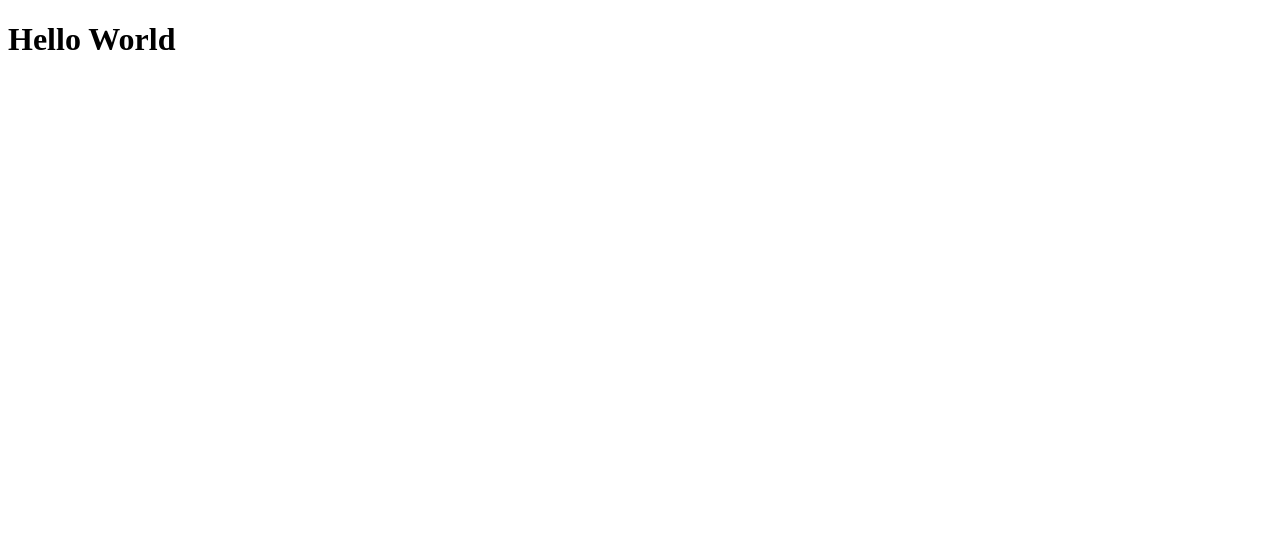
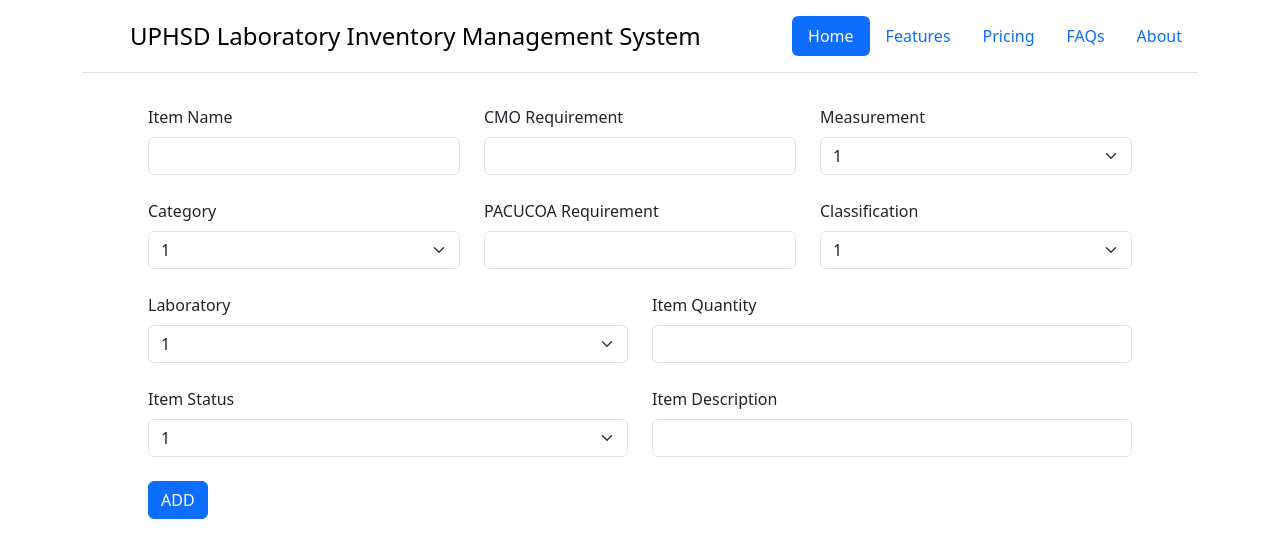
Before and after one commit to vncebrmjo/Capstone-Project, a Flask app: page / in a window 1280 px wide. Before the commit the part shown is almost empty. Shown: the top 558 px of the page. Run offline with Flask 3, Linux system fonts and the light colour scheme.

Commit message:
add inventory UI and header

```diff
--- a/app.py
+++ b/app.py
@@ -3,7 +3,7 @@
 app = Flask(__name__)
 
 @app.route("/")
-def hello_world():
+def home_page():
     return render_template('home.html')
 
 if  __name__ == "__main__":
--- a/templates/home.html
+++ b/templates/home.html
@@ -1,58 +1,130 @@
-<!DOCTYPE html>
-<html>
+<!doctype html>
+<html lang="en">
   <head>
-<title>Home </title>
+    <meta charset="utf-8">
+    <meta name="viewport" content="width=device-width, initial-scale=1">
+    <title>Homepage</title>
+    <link href="https://cdn.jsdelivr.net/npm/bootstrap@5.3.2/dist/css/bootstrap.min.css" rel="stylesheet" integrity="sha384-T3c6CoIi6uLrA9TneNEoa7RxnatzjcDSCmG1MXxSR1GAsXEV/Dwwykc2MPK8M2HN" crossorigin="anonymous">
   </head>
   <body>
+
+    <div class="container">
+    <header class="d-flex flex-wrap justify-content-center py-3 mb-4 border-bottom">
+      <a href="/" class="d-flex align-items-center mb-3 mb-md-0 me-md-auto link-body-emphasis text-decoration-none">
+        <svg class="bi me-2" width="40" height="32"><use xlink:href="#bootstrap"/></svg>
+        <span class="fs-4">UPHSD Laboratory Inventory Management System</span>
+      </a>
+
+      <ul class="nav nav-pills">
+        <li class="nav-item"><a href="#" class="nav-link active" aria-current="page">Home</a></li>
+        <li class="nav-item"><a href="#" class="nav-link">Features</a></li>
+        <li class="nav-item"><a href="#" class="nav-link">Pricing</a></li>
+        <li class="nav-item"><a href="#" class="nav-link">FAQs</a></li>
+        <li class="nav-item"><a href="#" class="nav-link">About</a></li>
+      </ul>
+    </header>
+  </div>
+
+    <form class="mx-auto p-2" style="width: 1000px;">
      <!--
-<p>
-  AUAGHGAUWGHGAHG
+  <div class="mb-3">
+    <label class="form-label">Item Name</label>
+    <input type="text" class="form-control" name="item_name">
+
+    <label class="form-label">Category</label>
+    <input type="text" class="form-control" name="item_name">
+
+
+  <button type="submit" class="btn btn-primary">ADD</button>
+      -->
+<div class="row">
+  <div class="col">
+    <label class="form-label">Item Name</label>
+    <input type="text" class="form-control">
+  </div>
+  <div class="col">
+    <label class="form-label">CMO Requirement</label>
+    <input type="text" class="form-control">
+  </div>
+  <div class="col">
+    <label class="form-label">Measurement</label>
+     <select class="form-select" id="floatingSelect">
+    <option selected>1</option>
+    <option value="1">2</option>
+    <option value="2">3</option>
+    <option value="3">N/A</option>
+  </select>
+  </div>
+</div>
+
       <br>
-Wow, a lot of protein, sir
+
+      <div class="row">
+  <div class="col">
+    <label class="form-label">Category</label>
+     <select class="form-select" id="floatingSelect">
+    <option selected>1</option>
+    <option value="1">2</option>
+    <option value="2">3</option>
+    <option value="3">N/A</option>
+  </select>
+  </div>
+  <div class="col">
+    <label class="form-label">PACUCOA Requirement</label>
+    <input type="text" class="form-control">
+  </div>
+  <div class="col">
+    <label class="form-label">Classification</label>
+     <select class="form-select" id="floatingSelect">
+    <option selected>1</option>
+    <option value="1">2</option>
+    <option value="2">3</option>
+    <option value="3">N/A</option>
+  </select>
+  </div>
+</div>
+
       <br>
-Let's go to the gym, buddy!
 
-Let's go to the gym, buddy!
+      <div class="row">
+<div class="col">
+    <label class="form-label">Laboratory</label>
+     <select class="form-select" id="floatingSelect">
+    <option selected>1</option>
+    <option value="1">2</option>
+    <option value="2">3</option>
+    <option value="3">N/A</option>
+  </select>
+  </div>
+        <div class="col">
+    <label class="form-label">Item Quantity</label>
+    <input type="text" class="form-control">
+  </div>
 
-Let's go to the gym, buddy!
+      </div>
 
-Unless they will know my power
        <br>
-I need more bullets!
-I need more bullets!
-I need more bullets!
-I need more bullets!
+
+      <div class="row">
+<div class="col">
+    <label class="form-label">Item Status</label>
+     <select class="form-select" id="floatingSelect">
+    <option selected>1</option>
+    <option value="1">2</option>
+    <option value="2">3</option>
+    <option value="3">N/A</option>
+  </select>
+  </div>
+        <div class="col">
+    <label class="form-label">Item Description</label>
+    <input type="text" class="form-control">
+  </div>
+
+      </div>
  <br>
-Bigger weapons!
-Bigger weapons!
-Bigger weapons!
-  <br>
-I need more bullets!
-I need more bullets!
-  <br>
-AUAGHGAUWGHGAHG
-  <br>
-Wow, thanks for the protein, sir
-  <br>
-Watch me ride that horse, sir
-  <br>
-Hasta la Vista, Baby!
-Hasta la Vista, Baby!
-Hasta la Vista, Baby!
-Hasta la Vista, Baby!
-Hasta la Vista, Baby!
-  <br>
-Now that is a weapon!
-  <br>
-DRRRRRRRRRRRRRRRRRRRRRRRRRRRRRRRRRRRRRRRRRRR
-  <br>
-Now that is a weapon!
-  <br>
-DRRRRRRRRRRRRRRRRRRRRRRRRRRRRRRRRRRRRRRRRRRR
-</p>
-  -->
+      <button type="submit" class="btn btn-primary" >ADD</button>
+</form>
 
-  <h1> Hello World </h1>
-
+     <script src="https://cdn.jsdelivr.net/npm/bootstrap@5.3.2/dist/js/bootstrap.bundle.min.js" integrity="sha384-C6RzsynM9kWDrMNeT87bh95OGNyZPhcTNXj1NW7RuBCsyN/o0jlpcV8Qyq46cDfL" crossorigin="anonymous"></script>
   </body>
 </html>
```
Also changed, not shown: static/uphsdlogo.png (added). Lines whose indentation alone changed are shown as unchanged.
